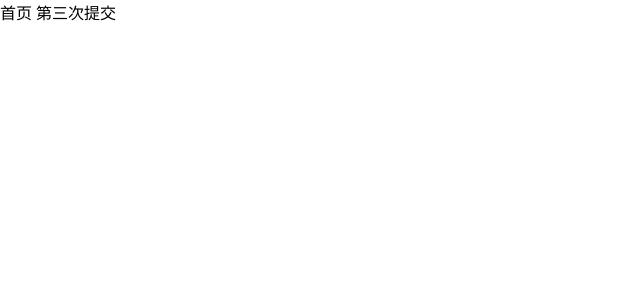
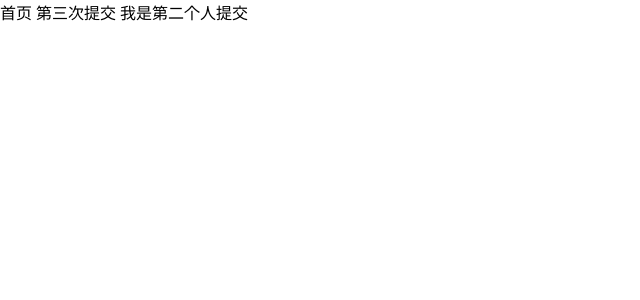
Before and after one commit to gaojun2017/rd-admin, a Vue app: page / in a window 1280 px wide. Shown: the top 300 px of the page, without its empty margins (0-640 px from the left). Built offline with nearby package versions, Linux system fonts and the light colour scheme.

Commit message:
第一个人提交

```diff
--- a/src/components/index.vue
+++ b/src/components/index.vue
@@ -2,5 +2,6 @@
   <div>
     首页
     第三次提交
+    我是第二个人提交
   </div>
 </template>
```
